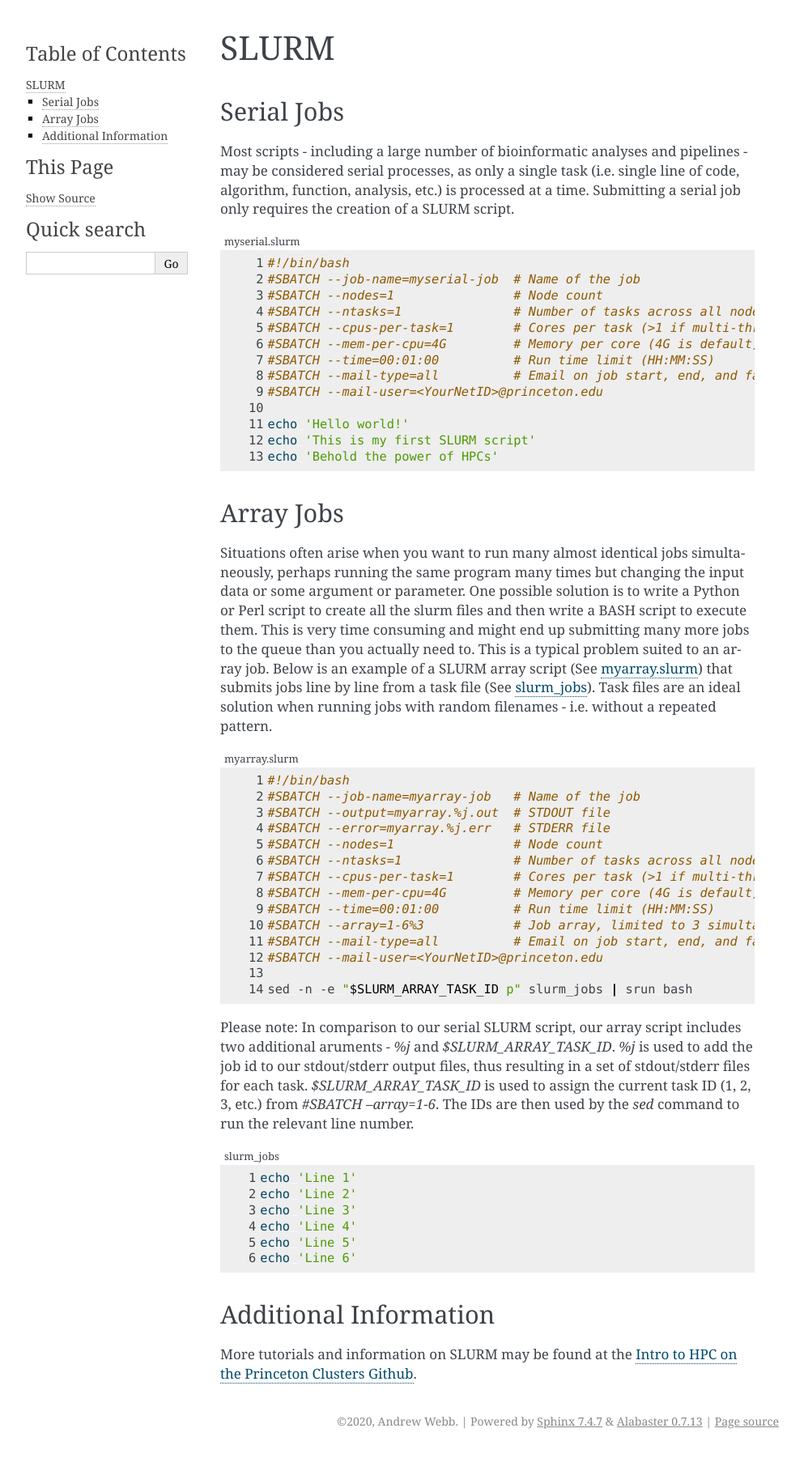
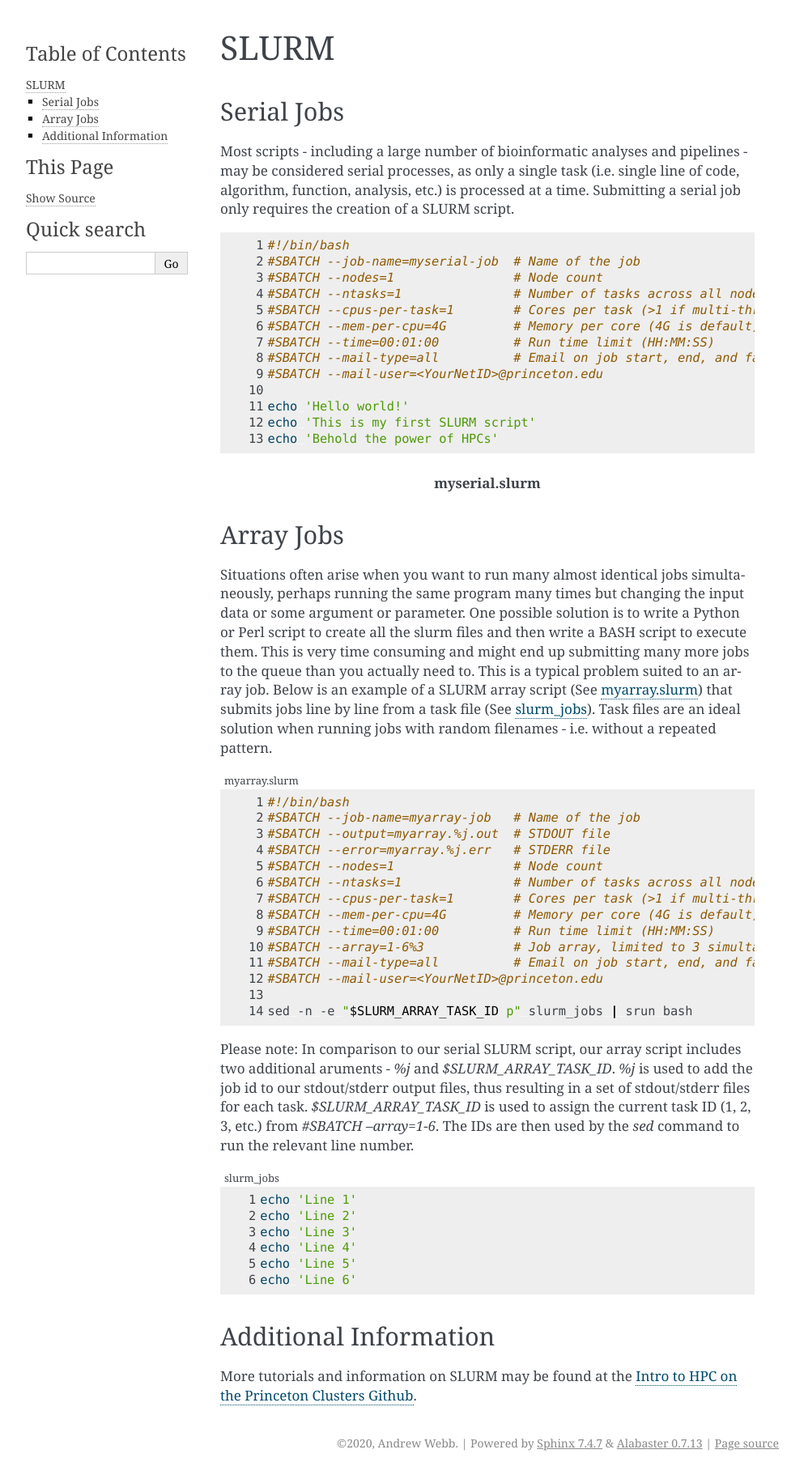
Before and after one commit to kocherlab/kocher_guides, a Sphinx documentation site: the page built from docs/Guides/SLURM.rst, in a window 1280 px wide. Shown: the whole page at 81% size, without its empty margins (148-1141 px from the left). Built offline with Sphinx 7.4.7, drawn with Linux system fonts in a browser that asks for light colours; before the commit the page ends 1795 px from its top, so only the background shows below that; part of the change alters nothing that is shown.

```diff
--- a/docs/Guides/SLURM.rst
+++ b/docs/Guides/SLURM.rst
@@ -8,7 +8,6 @@ Most scripts - including a large number of bioinformatic analyses and pipelines
 
 .. code-block:: bash
    :linenos:
-   :caption: myserial.slurm
    :name: myserial
 
    #!/bin/bash
@@ -24,6 +23,9 @@ Most scripts - including a large number of bioinformatic analyses and pipelines
    echo 'Hello world!'
    echo 'This is my first SLURM script'
    echo 'Behold the power of HPCs'
+
+.. centered::
+   myserial.slurm
 
 Array Jobs
 ----------
```
